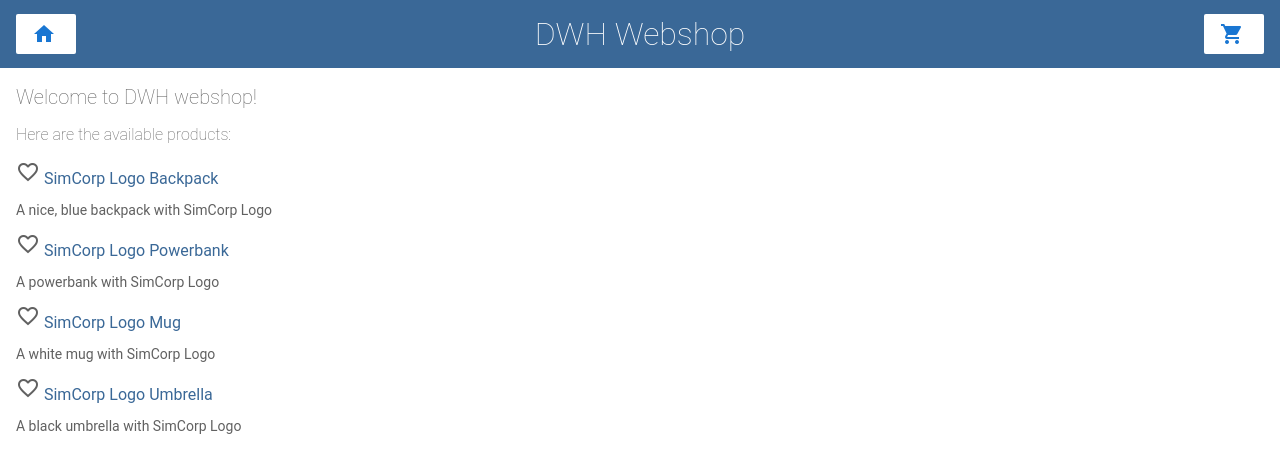
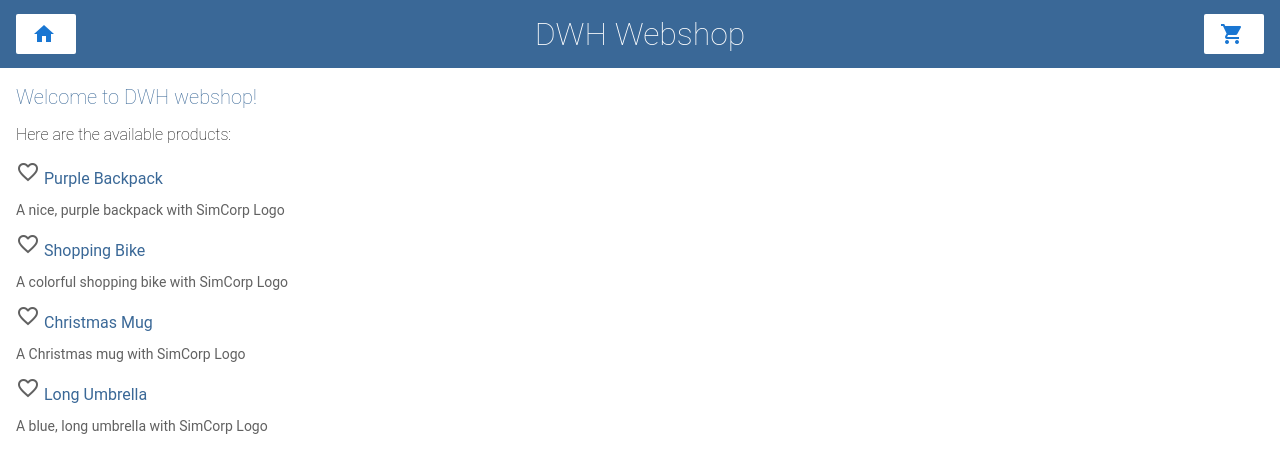
Before and after one commit to yubn21/dwh-webshop-angular, an Angular app: page / in a window 1280 px wide. Shown: the top 472 px of the page. Built offline with nearby package versions, Linux system fonts and the light colour scheme.

Commit message:
3 files modified, 1 deleted

```diff
--- a/src/app/product-details/product-details.component.html
+++ b/src/app/product-details/product-details.component.html
@@ -2,9 +2,18 @@
 
 <div *ngIf="product">
   <h3>{{ product.name }}</h3>
-  <img src="assets/img/1.jpg" alt="image">
+  <div class="product-image">
+    <img [src]="product.img" alt="image">
+  </div>
   <h4>Price: {{ product.price | currency :'DKK' }} kr</h4>
   <p>{{ product.description }}</p>
 
+  <a [routerLink]="['/']">
+    <div class="button fancy-button">
+      <i class="material-icons">keyboard_backspace</i>
+    </div>
+  </a>
+
+
   <button type="button" (click)="addToCart(product)">Add to cart</button>
 </div>
--- a/src/app/products.ts
+++ b/src/app/products.ts
@@ -3,31 +3,36 @@
   name: string;
   price: number;
   description: string;
+  img:string;
 }
 
 export const products = [
   {
     id: 1,
-    name: 'SimCorp Logo Backpack',
-    price: 299,
-    description: 'A nice, blue backpack with SimCorp Logo'
+    name: 'Purple Backpack',
+    price: 199,
+    description: 'A nice, purple backpack with SimCorp Logo',
+    img: 'assets/img/backpack-purple.jpg'
   },
   {
     id: 2,
-    name: 'SimCorp Logo Powerbank',
-    price: 160,
-    description: 'A powerbank with SimCorp Logo'
+    name: 'Shopping Bike',
+    price: 760,
+    description: 'A colorful shopping bike with SimCorp Logo',
+    img: 'assets/img/bike.png'
   },
   {
     id: 3,
-    name: 'SimCorp Logo Mug',
+    name: 'Christmas Mug',
     price: 28,
-    description: 'A white mug with SimCorp Logo'
+    description: 'A Christmas mug with SimCorp Logo',
+    img: 'assets/img/mug.jpg'
   },
   {
     id: 4,
-    name: 'SimCorp Logo Umbrella',
+    name: 'Long Umbrella',
     price: 45,
-    description: 'A black umbrella with SimCorp Logo'
+    description: 'A blue, long umbrella with SimCorp Logo',
+    img: 'assets/img/umbrella.jfif'
   }
 ];
--- a/src/styles.css
+++ b/src/styles.css
@@ -29,10 +29,12 @@
 
 h2 {
   font-size: 20px;
+  color: #3a6897;
 }
 
 h3 {
   font-size: 16px;
+  color: black;
 }
 
 h1, h2, h3 {
@@ -141,6 +143,13 @@
   background-color: #EEEEEE;
 }
 
+/* Images */
+.product-image {
+  width: 200px;
+  height: 200px;
+  display: flex;
+}
+
 
 /*
 Copyright Google LLC. All Rights Reserved.
```
Also changed, not shown: src/assets/img/hello.json (deleted).
